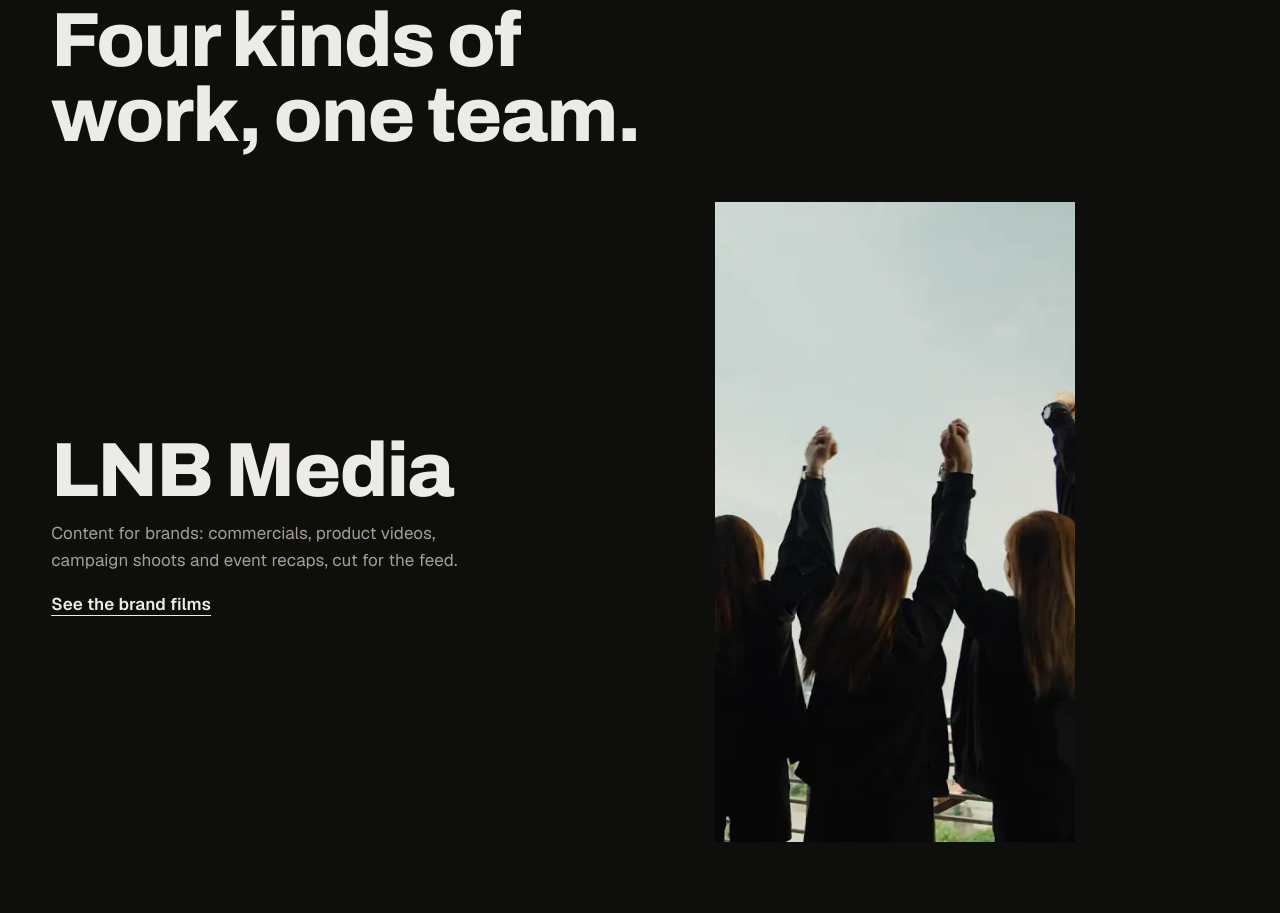
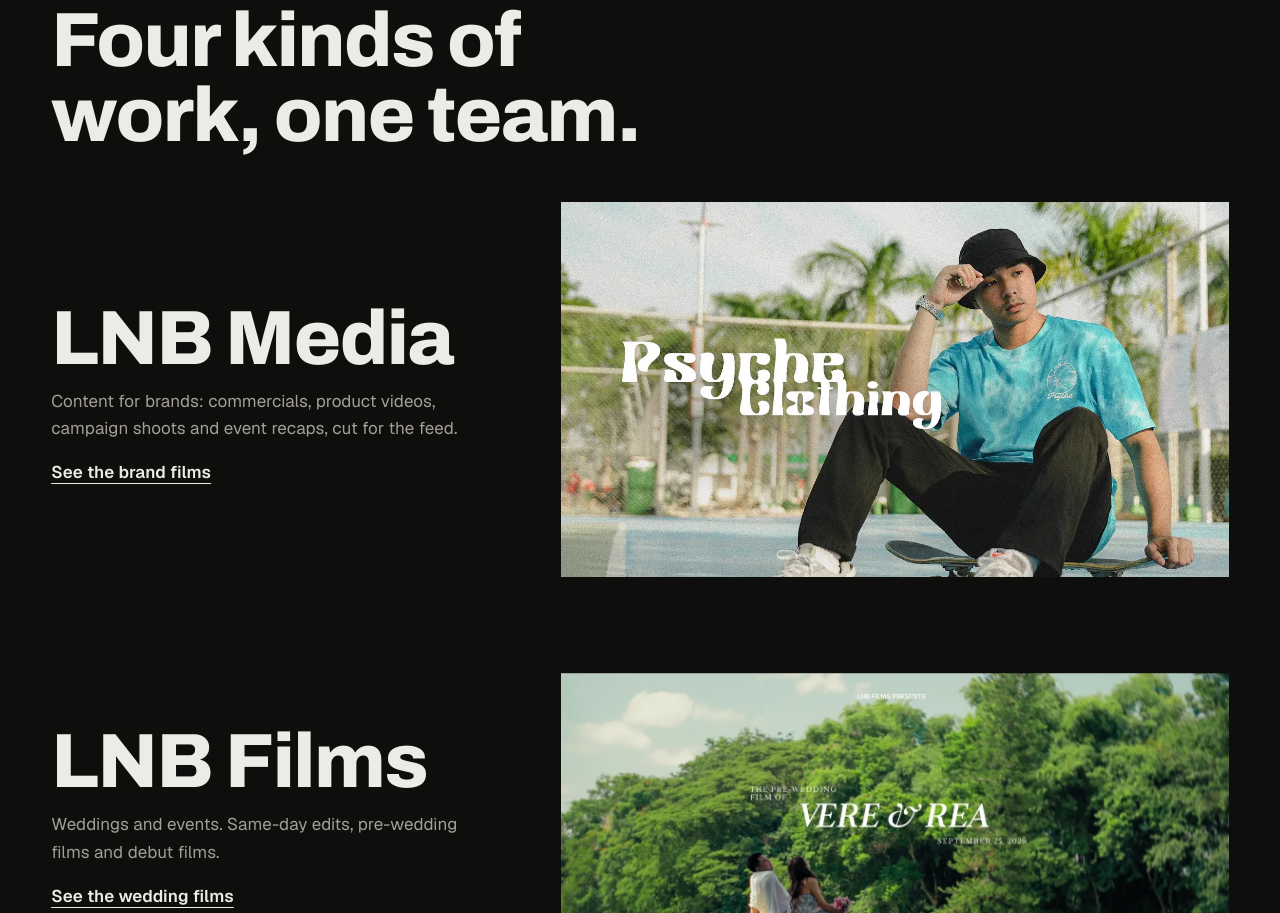
Before and after one commit to kendamin/lnb-studios-website, a plain HTML site: page index.html in a window 1280 px wide. Shown: the part 925-1838 px from the top of the page. Drawn offline with nearby package versions, Linux system fonts and the light colour scheme.

Commit message:
Swap Media and Studio brand photos
Co-Authored-By: Claude Opus 5.5 <noreply@anthropic.com>

```diff
--- a/index.html
+++ b/index.html
@@ -119,14 +119,13 @@ p{margin:0;text-wrap:pretty}
 .gate-item h3{font-size:clamp(40px,6vw,84px);font-stretch:72%;margin-top:8px}
 .gate-item p{color:var(--ink-soft);max-width:44ch;margin-top:12px}
 .gate-item .go{display:inline-flex;margin-top:var(--s4);font-weight:600;text-underline-offset:5px}
-.gate-item[data-fmt="media"] figure{aspect-ratio:9/16;max-width:min(360px,70vw)}
+.gate-item[data-fmt="media"] figure{aspect-ratio:16/9}
 .gate-item[data-fmt="films"] figure{aspect-ratio:2.39/1}
 .gate-item[data-fmt="studio"] figure{aspect-ratio:4/5;max-width:520px}
 .gate-item[data-fmt="woh"] figure{aspect-ratio:4/3;max-width:760px}
 @media (min-width:900px){
   .gate .gate-item{grid-template-columns:1fr 1.5fr;align-items:center;column-gap:var(--s8)}
   .gate .gate-item figure{order:2;justify-self:center;width:100%}
-  .gate .gate-item[data-fmt="media"] figure{width:min(360px,100%)}
 }
 
 /* ---------- media: showreel + snap rail ---------- */
@@ -346,7 +345,7 @@ dialog::backdrop{background:rgba(8,8,7,.82)}
       <div class="gate-intro"><h2 id="gate-title">Four kinds of work, one team.</h2></div>
       <ol class="gate-list">
         <li class="gate-item" data-fmt="media" data-ratio="0.5625">
-          <figure><img src="assets/img/yt-a6piUYGbzeg.webp" width="1280" height="720" alt="The Crazy Bite Co. team raise their fists on a rooftop, from their anniversary video." loading="lazy" style="object-position:58% 50%"></figure>
+          <figure><img src="assets/img/yt-1561Nepoggw.webp" srcset="assets/img/yt-1561Nepoggw-s.webp 640w, assets/img/yt-1561Nepoggw.webp 1280w" sizes="(min-width:900px) 56vw, 94vw" width="1280" height="720" alt="Psyche Clothing commercial by LNB Media: a man in a bucket hat sits on a skateboard on an outdoor court." loading="lazy"></figure>
           <div class="cap">
             <h3>LNB Media</h3>
             <p>Content for brands: commercials, product videos, campaign shoots and event recaps, cut for the feed.</p>
@@ -362,7 +361,7 @@ dialog::backdrop{background:rgba(8,8,7,.82)}
           </div>
         </li>
         <li class="gate-item" data-fmt="studio" data-ratio="0.8">
-          <figure><img src="assets/img/studio-blazer.webp" width="534" height="711" alt="Studio portrait of a woman in an oversized black blazer against a light grey backdrop." loading="lazy" style="object-position:50% 30%"></figure>
+          <figure><img src="assets/img/studio-room.webp" width="570" height="711" alt="Inside LNB Studio: white walls, framed art, a record, an arched mirror, a keyboard, a chair and plants." loading="lazy"></figure>
           <div class="cap">
             <h3>LNB Studio</h3>
             <p>A studio designed for creatives, built for expression. Portraits, families, athletes and themed sets.</p>
@@ -504,7 +503,6 @@ dialog::backdrop{background:rgba(8,8,7,.82)}
     </div>
     <ul class="gallery" id="studioGal" aria-label="LNB Studio photos">
       <li><figure><img src="assets/img/studio-christmas.webp" width="442" height="664" alt="A family of four sits in front of a red velvet curtain, Christmas tree and wreath." loading="lazy"><figcaption>Red Christmas set, 2026</figcaption></figure></li>
-      <li><figure><img src="assets/img/studio-room.webp" width="570" height="711" alt="The LNB Studio lounge: white walls, framed art, a record, an arched mirror, a keyboard and plants." loading="lazy"><figcaption>The studio space</figcaption></figure></li>
       <li><figure><img src="assets/img/studio-flower.webp" width="532" height="711" alt="A smiling woman in a white hijab holds a pink gerbera against a pale yellow backdrop." loading="lazy"><figcaption>Portrait session</figcaption></figure></li>
       <li><figure><img src="assets/img/studio-hat.webp" width="570" height="711" alt="A young woman in a black wide-brim hat and leather dress poses on a white backdrop." loading="lazy"><figcaption>Fashion portrait</figcaption></figure></li>
       <li><figure><img src="assets/img/studio-swim.webp" width="570" height="711" alt="A triathlete in a swim cap lifts her goggles against a sky-blue backdrop." loading="lazy"><figcaption>Athlete portrait, Black Cat Tri</figcaption></figure></li>
```
Also changed, not shown: assets/img/yt-1561Nepoggw.webp (added).
